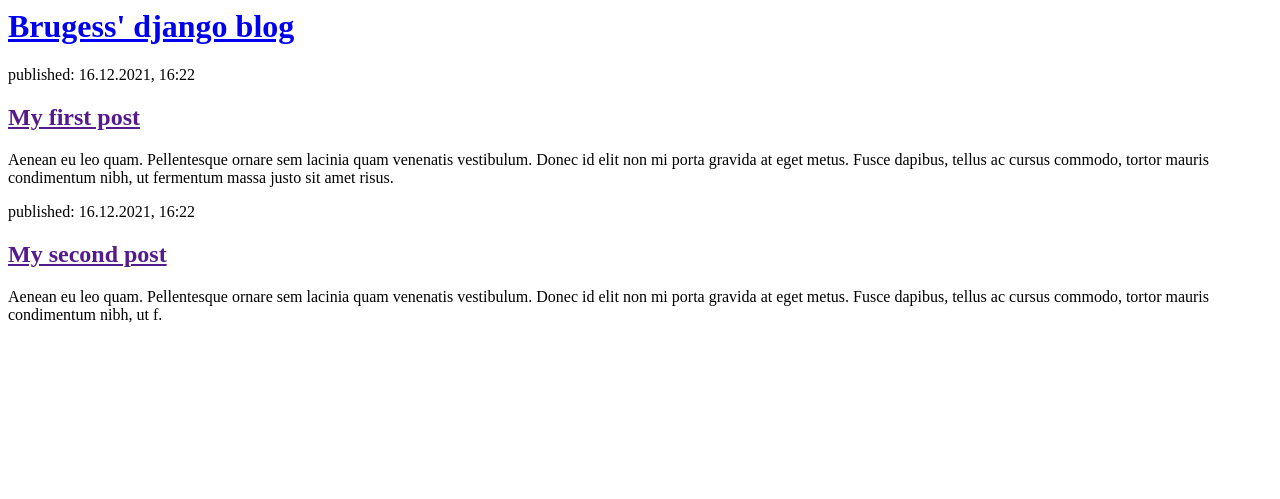
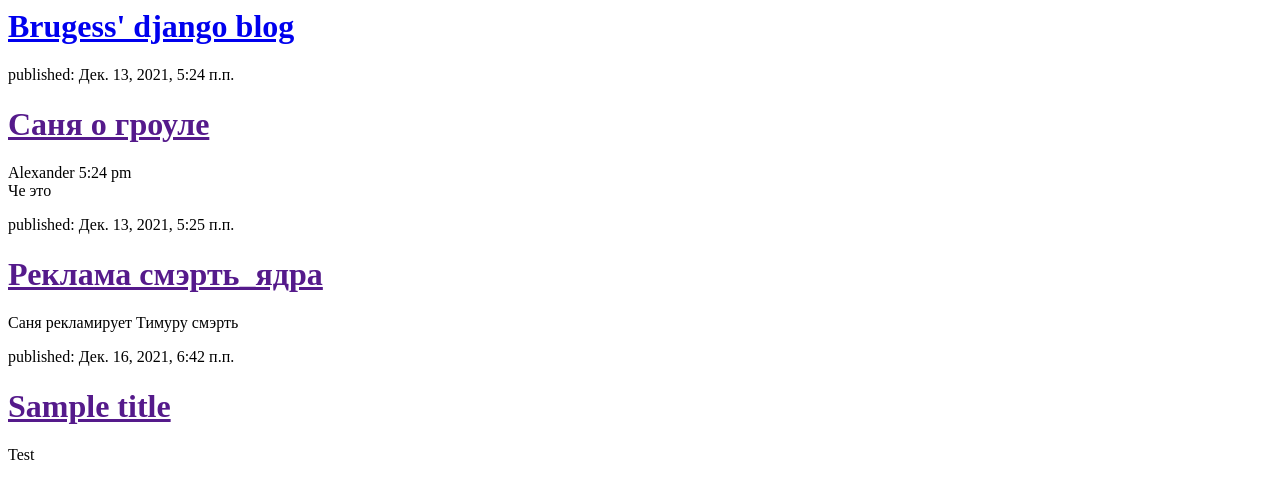
Before and after one commit to AhmTimur/Django-rep, a Django app: page / in a window 1280 px wide. Shown: the top 499 px of the page. Run offline with Django 3.2, Linux system fonts and the light colour scheme; data comes from the database, SQL or seed files in the repository; both versions use the stored data as it was after the commit.

Commit message:
Templates display posts from db

```diff
--- a/blog/templates/blog/post_list.html
+++ b/blog/templates/blog/post_list.html
@@ -7,24 +7,12 @@
       <h1><a href="/">Brugess' django blog</a></h1>
     </div>
 
+    {% for post in posts %}
     <div>
-      <p>published: 16.12.2021, 16:22</p>
-      <h2><a href="">My first post</a></h2>
-      <p>
-        Aenean eu leo quam. Pellentesque ornare sem lacinia quam venenatis vestibulum. Donec id elit
-        non mi porta gravida at eget metus. Fusce dapibus, tellus ac cursus commodo, tortor mauris
-        condimentum nibh, ut fermentum massa justo sit amet risus.
-      </p>
+      <p>published: {{post.published_date}}</p>
+      <h1><a href="">{{post.title}}</a></h1>
+      <p>{{post.text|linebreaksbr}}</p>
     </div>
-
-    <div>
-      <p>published: 16.12.2021, 16:22</p>
-      <h2><a href="">My second post</a></h2>
-      <p>
-        Aenean eu leo quam. Pellentesque ornare sem lacinia quam venenatis vestibulum. Donec id elit
-        non mi porta gravida at eget metus. Fusce dapibus, tellus ac cursus commodo, tortor mauris
-        condimentum nibh, ut f.
-      </p>
-    </div>
+    {% endfor %}
   </body>
 </html>
--- a/blog/views.py
+++ b/blog/views.py
@@ -1,6 +1,7 @@
 from django.shortcuts import render
+from .models import Post
+from django.utils import timezone
 
 def post_list(request):
-    return render(request, 'blog/post_list.html', {})
-
-# Create your views here.
+    posts = Post.objects.filter(published_date__lte=timezone.now()).order_by('published_date')
+    return render(request, 'blog/post_list.html', {'posts': posts})
```
Also changed, not shown: db.sqlite3.
